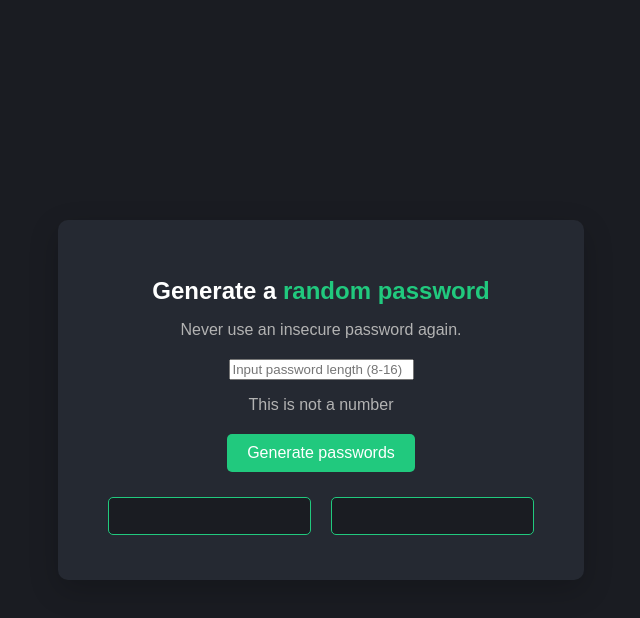
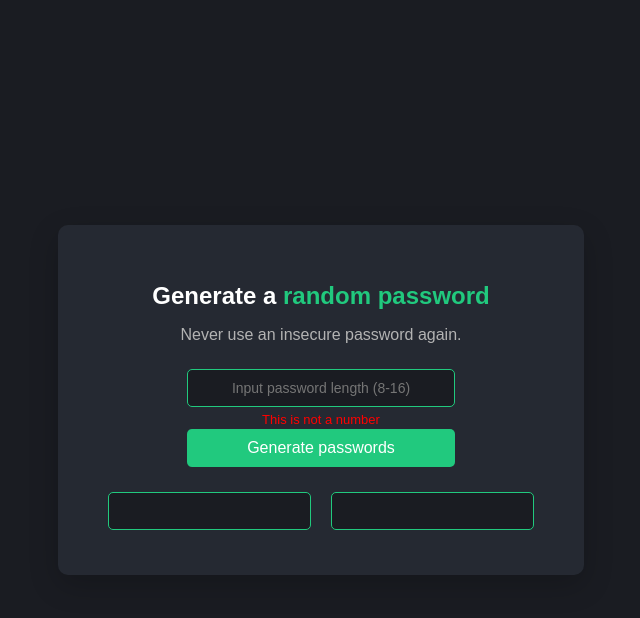
Before and after one commit to albrtkent/password-generator, a plain HTML site: page index.html in a window 1280 px wide. Both pictures are taken after typing "Sample" into the empty fields and a click on the button "Generate passwords". Shown: the whole page, without its empty margins (319-959 px from the left). Drawn offline with Linux system fonts and the light colour scheme.

Commit message:
Update style.css
Added some transition to make the page more dynamic

```diff
--- a/style.css
+++ b/style.css
@@ -41,6 +41,7 @@ button {
   cursor: pointer;
   font-size: 16px;
   margin-bottom: 20px;
+  min-width: 60%;
   transition: background-color 0.3s;
 }
 
@@ -64,3 +65,38 @@ button:hover {
   font-size: 14px;
   margin: 5px 10px;
 }
+
+#passLength{
+  background-color: #1a1c22;
+  border: 1px solid #21c97e;
+  color: white;
+  padding: 10px;
+  border-radius: 5px;
+  min-width: 55%;
+  text-align: center;
+  font-size: 14px;
+  margin: 5px 10px;
+}
+
+#message{
+  color: red;
+  margin: 0;
+  margin-bottom: 2px;
+  font-size: small;
+  transition: opacity 0.5s ease-in-out, transform 0.3s ease-in-out;
+  opacity: 0;
+  transform: translateY(-10px);
+}
+
+#message.success {
+  color: green;
+}
+
+/* Error message style */
+#message.error {
+  color: red;
+}
+
+.passwordEl:hover{
+  cursor: pointer;
+}
```
